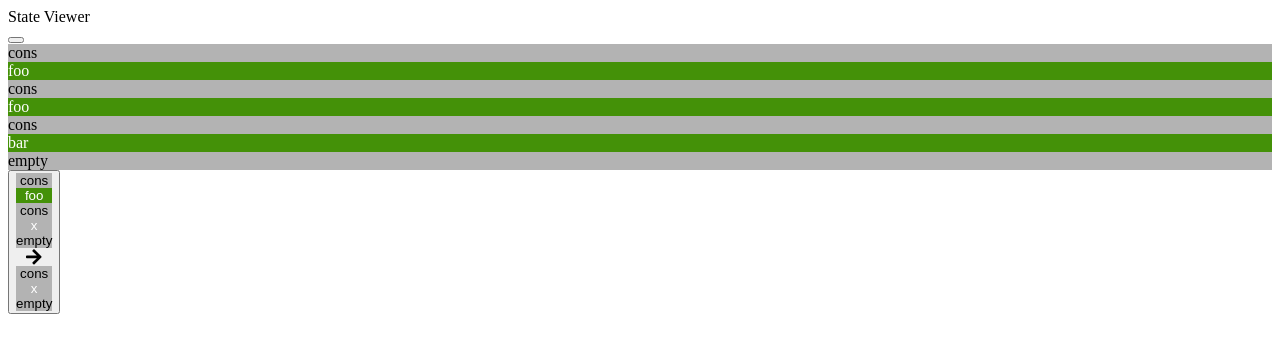
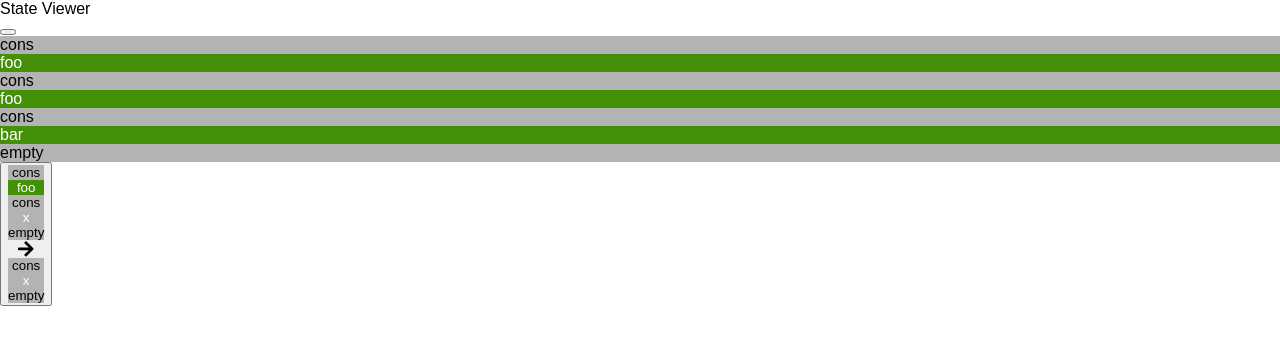
Before and after one commit to kyouko-taiga/FunBlocks, a React app: page / in a window 1280 px wide. Shown: the top 352 px of the page. Built offline with nearby package versions, Linux system fonts and the light colour scheme; the HTML template or start-up script is replaced by a standard one.

Commit message:
Add styling to the whole page

```diff
--- /dev/null
+++ b/src/Styles/Foundation.css
@@ -0,0 +1,5 @@
+body {
+  font-family: Arial, Helvetica, sans-serif;
+  padding: 0;
+  margin: 0;
+}
--- a/src/Styles/Foundation.scss
+++ /dev/null
@@ -1,3 +0,0 @@
-.ruleBlock {
-  background: red;
-}
--- a/src/index.tsx
+++ b/src/index.tsx
@@ -1,6 +1,8 @@
 import React from 'react'
 import { render } from 'react-dom'
 import { Provider } from 'react-redux'
+
+import './Styles/Foundation.css'
 
 // This import configures fontawesome.
 import './Icons'
```
Also changed, not shown: 1 other file (tests, documents, lock files or other folders).
